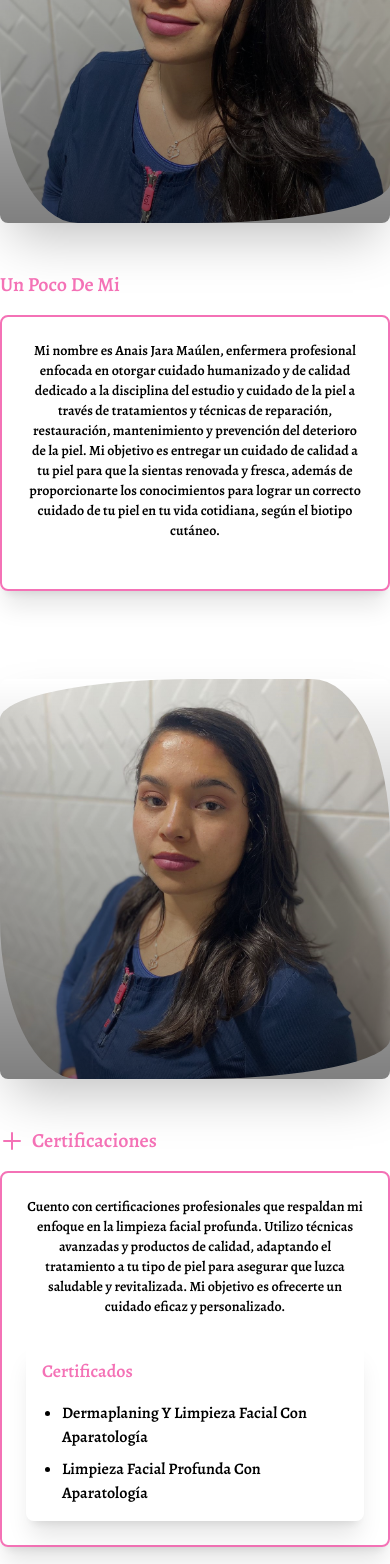
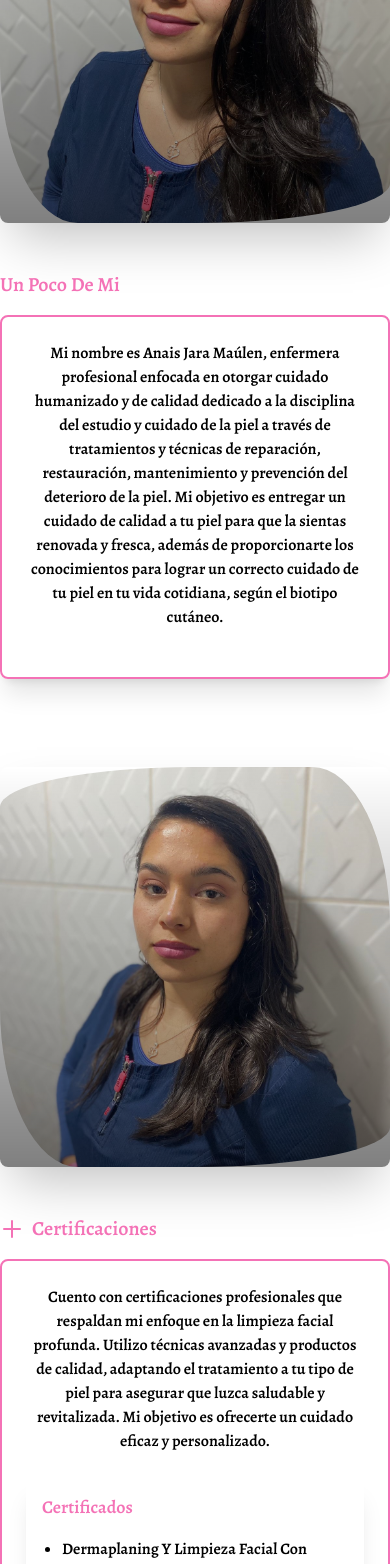
Before and after one commit to nicorubiotsx/anais_web, a Next.js app: page /acerca in a window 390 px wide. Shown: the part 432-1996 px from the top of the page. Built offline with nearby package versions, Linux system fonts and the light colour scheme.

Commit message:
web terminadaaaaaaaaaaaaaaaaaaaaaaaaaaaaaaa

```diff
--- a/app/acerca/page.tsx
+++ b/app/acerca/page.tsx
@@ -28,7 +28,7 @@ export default function Home() {
                                 Un Poco De Mi
                             </h2>
                             <div className="border-2 border-pink-400 rounded-lg shadow-xl  p-6 mb-6 transform transition-transform hover:-translate-y-1 hover:shadow-3xl fade-in">
-                                <p className=" text-center text-sm md:text-xl mb-6 md:mb-8">
+                                <p className=" text-center text-base md:text-xl mb-6 md:mb-8">
                                     Mi nombre es Anais Jara Maúlen, enfermera profesional enfocada en otorgar cuidado humanizado y de calidad dedicado a la disciplina del estudio y cuidado de la piel a través de tratamientos y técnicas de reparación, restauración, mantenimiento y prevención del deterioro de la piel. Mi objetivo es entregar un cuidado de calidad a tu piel para que la sientas renovada y fresca, además de proporcionarte los conocimientos para lograr un correcto cuidado de tu piel en tu vida cotidiana, según el biotipo cutáneo.
                                 </p>
                             </div>
@@ -46,7 +46,7 @@ export default function Home() {
                                 </h2>
                             </div>
                             <div className="border-2 border-pink-400 rounded-lg shadow-xl  p-6 mb-6 transform transition-transform hover:-translate-y-1 hover:shadow-3xl fade-in">
-                                <p className=" text-center text-sm md:text-xl mb-6 md:mb-8">
+                                <p className=" text-center text-base md:text-xl mb-6 md:mb-8">
                                      Cuento con certificaciones profesionales que respaldan mi enfoque en la limpieza facial profunda. Utilizo técnicas avanzadas y productos de calidad, adaptando el tratamiento a tu tipo de piel para asegurar que luzca saludable y revitalizada. Mi objetivo es ofrecerte un cuidado eficaz y personalizado.
                                 </p>
                                 <div className=" rounded-lg shadow-xl p-4 fade-in transform transition-transform hover:-translate-y-1 hover:shadow-3xl">
@@ -76,7 +76,7 @@ export default function Home() {
                                 Mi Filosofía
                             </h2>
                             <div className="border-2 border-pink-400 rounded-lg shadow-xl p-6 mb-6 transform transition-transform hover:-translate-y-1 hover:shadow-3xl fade-in">
-                                <p className=" text-center text-sm md: mb-6 md:mb-8 text-xl">
+                                <p className=" text-center text-base md: mb-6 md:mb-8 text-xl">
                                    Creo firmemente en ofrecer un enfoque personalizado y humanizado a cada tratamiento. Mi compromiso es hacer que cada cliente se sienta cuidado, con productos de alta calidad y técnicas avanzadas que revitalizan y renuevan la piel, buscando siempre los mejores resultados para cada tipo de piel.
                                 </p>
                             </div>
--- a/app/galeria/page.tsx
+++ b/app/galeria/page.tsx
@@ -113,7 +113,7 @@ export default function Home() {
                                     </div>
 
                                 </div>
-                                <p className="text-sm md:text-lg">{tratamiento.descripcion}</p>
+                                <p className="text-base md:text-lg">{tratamiento.descripcion}</p>
                             </div>
                         </div>
                     ))}
--- a/app/page.tsx
+++ b/app/page.tsx
@@ -42,14 +42,14 @@ export default function Home() {
             </span>
           </h2>
 
-          <p className=" text-center text-sm md:text-xl mb-6 md:mb-8">
+          <p className=" text-center text-base md:text-xl mb-6 md:mb-8">
             En Salón Estética AJ Piel Genuina, queremos que luzcas una piel luminosa y radiante. Nuestro servicio de limpieza facial profunda es una experiencia rejuvenecedora y personalizada, usando técnicas avanzadas y productos de alta calidad.
           </p>
 
           <h2 className="text-pink-400 text-xl text-center md:text-3xl font-semibold mb-2 fade-in mt-20">
             ¿Qué es la Limpieza Facial?
           </h2>
-          <p className=" text-sm md:text-xl">
+          <p className=" text-base md:text-xl">
           La limpieza facial es un tratamiento estético esencial que elimina impurezas, células muertas, toxinas, y residuos que se acumulan en la piel y que no se eliminan completamente con la limpieza diaria. Mediante técnicas especializadas como la exfoliación, extracción, y la aplicación de productos adecuados a cada tipo de piel, se mejora la textura, luminosidad, y apariencia del rostro, destapando los poros y promoviendo la regeneración celular. Además, la limpieza facial previene la aparición de imperfecciones como puntos negros y acné, y deja la piel suave, fresca y radiante.          </p>
 
         </div>
@@ -71,7 +71,7 @@ export default function Home() {
           </blockquote>
           <figcaption className="flex items-center justify-center">
             <div className="space-y-0.5 font-medium dark:text-white text-left ms-3">
-              <div className="text-sm " >Clienta Feliz</div>
+              <div className="text-base " >Clienta Feliz</div>
             </div>
           </figcaption>
         </figure>
@@ -87,7 +87,7 @@ export default function Home() {
           </blockquote>
           <figcaption className="flex items-center justify-center">
             <div className="space-y-0.5 font-medium dark:text-white text-left ms-3">
-              <div className="text-sm  ">Clienta Satisfecha</div>
+              <div className="text-base  ">Clienta Satisfecha</div>
             </div>
           </figcaption>
         </figure>
```
